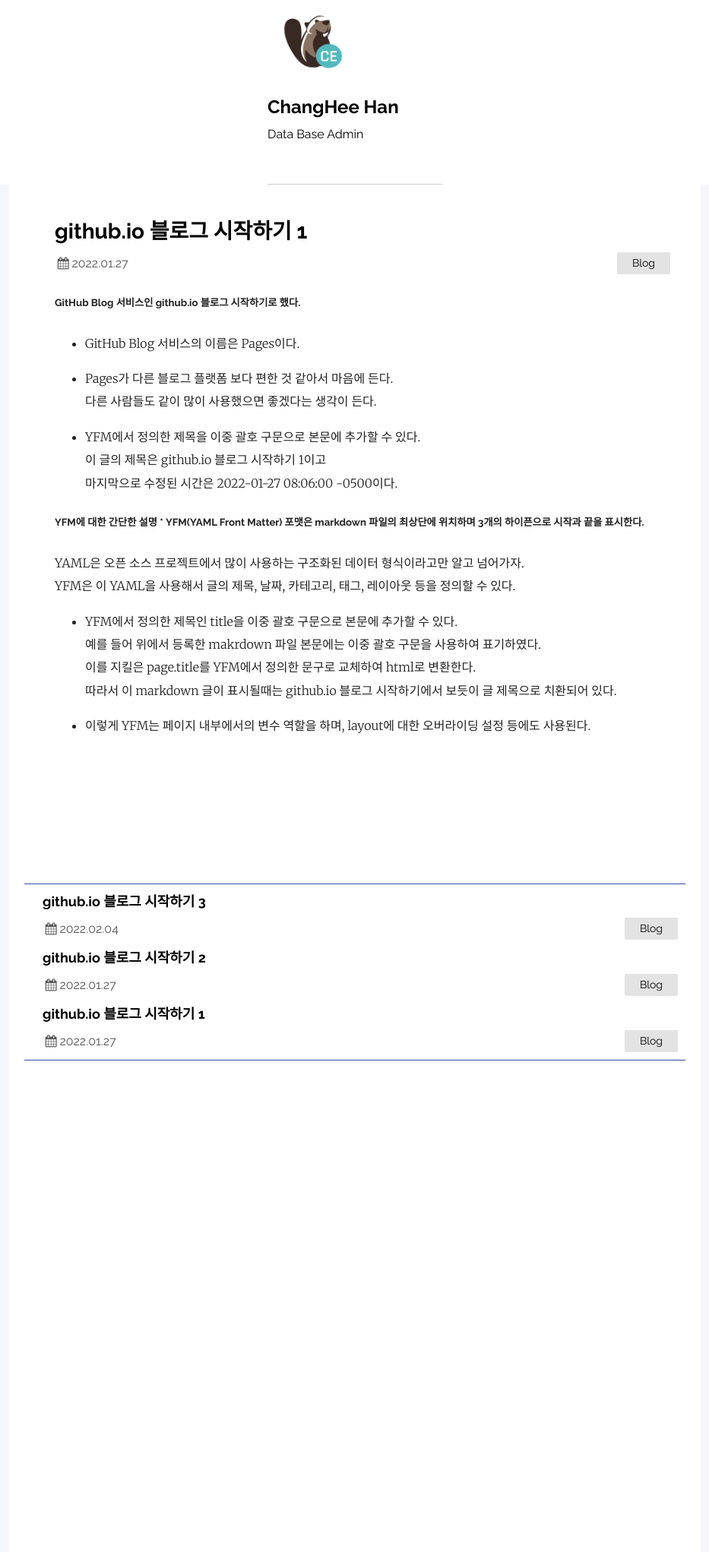
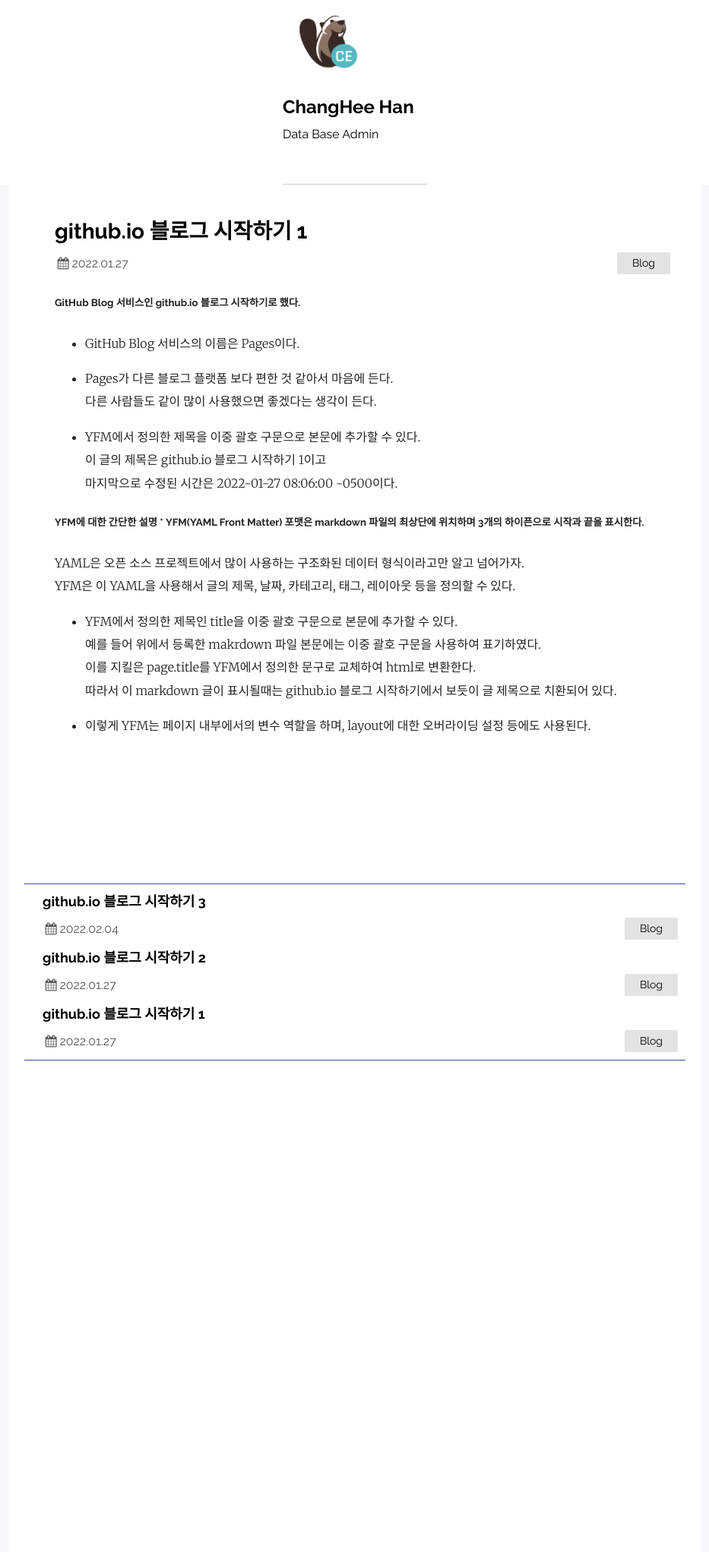
Before and after one commit to sfthch/sfthch, a Jekyll site: the page built from _posts/2022-01-27-01-blog-hch.md, in a window 1280 px wide. Shown: the whole page at 76% size, without its empty margins (173-1106 px from the left). Built offline with Jekyll 4.4.1, drawn with Linux system fonts in a browser that asks for light colours.

Commit message:
2202041724

```diff
--- a/_sass/plain.scss
+++ b/_sass/plain.scss
@@ -481,6 +481,6 @@ blockquote {
 .div-hr {
     padding-bottom: 40px;
     border-bottom: 1px solid #cecece;
-    width: 230px;
+    width: 190px;
     margin: 0px auto;
 }
```
